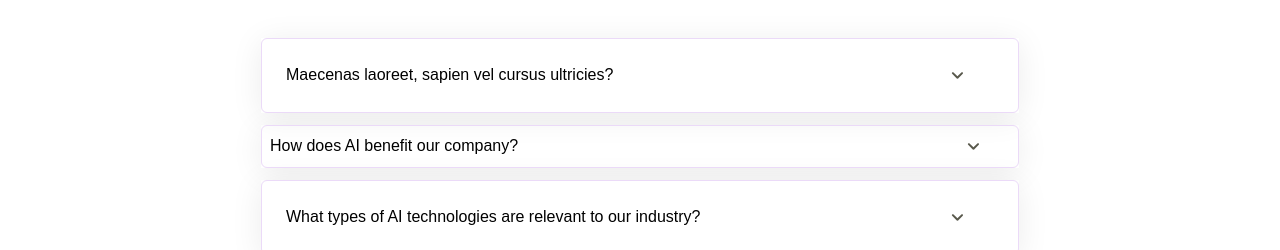
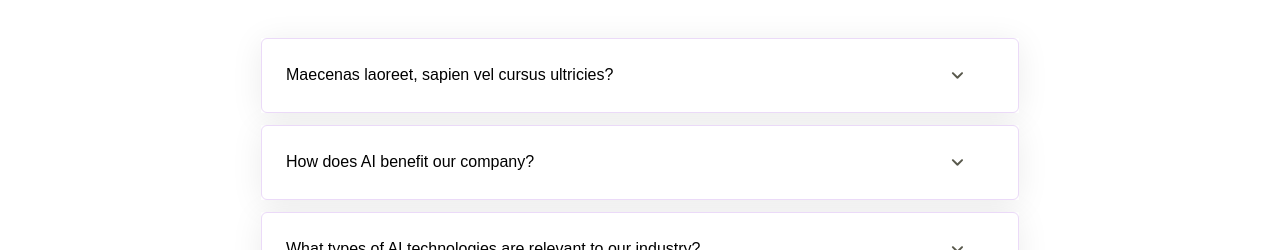
Before and after one commit to vikram-jakhar/noble-mind, a Next.js app: page / in a window 1280 px wide. Shown: the part 3900-4150 px from the top of the page. Built offline with nearby package versions, Linux system fonts and the light colour scheme.

Commit message:
faq sec modify

```diff
--- a/app/components/Faq.jsx
+++ b/app/components/Faq.jsx
@@ -69,7 +69,7 @@ const Faq = () => {
                     <Accordion
                         onClick={() => AccordionOpen(2)}
                         className={` rounded-[6px] shadow-[0px 4px32px_0px_#00000014]
-            cursor-pointer border bg-whitelg:p-6 p-2 mt-3 ${open == 2
+            cursor-pointer border bg-white lg:p-6 p-2 mt-3 ${open == 2
                                 ? "shadow-[inset_0_-5px_1px_#a854e9] border-[#a854e9]"
                                 : "shadow-none border-[#EBDAF8]"
                             }`}
--- a/app/components/HeroSec.jsx
+++ b/app/components/HeroSec.jsx
@@ -4,7 +4,7 @@ import React from 'react'
 const HeroSec = () => {
     return (
         <>
-            <div id='Home' className='bg-[url(../public/Assets/Img/heroimg.png)] min-h-[720px] max-sm:min-h-[420px] bg-cover bg-center  bg-no-repeat flex items-center !mb-[75px] max-sm:!mb-[25px] md:mt-[-100px]'>
+            <div id='Home' className='bg-[url(../public/Assets/Img/heroimg.png)] min-h-[720px] max-sm:min-h-[420px] bg-cover bg-center  bg-no-repeat flex items-center !mb-[75px] max-sm:!mb-[25px] md:mt-[-100px] 2xl:mt-[50px] '>
                 <div className=' container mx-auto ps-3 relative'>
                     <div className=' '>
                         <p className='font-Exo text-[16px] text-[#131200] flex items-center gap-[6px] font-normal leading-[24px]'><span> <AiNoble /></span> AI With Noble Mind</p>
```
